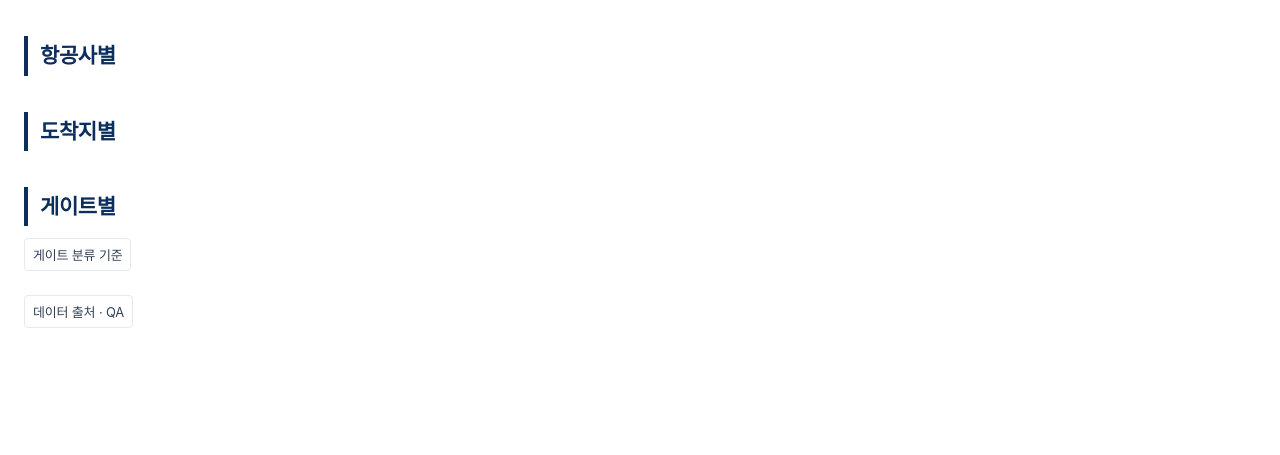
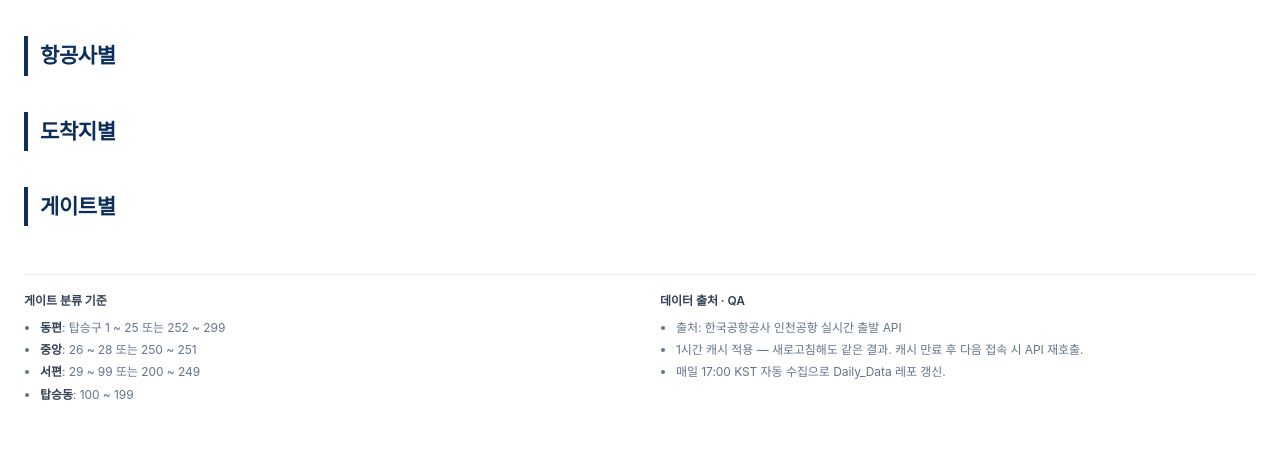
Before and after one commit to jongho1972/icn-dashboard, a FastAPI app: template templates/index.html in a window 1280 px wide. Shown: the part 709-1164 px from the top of the page. Before the commit the page ends 1037 px from the top, so only its background shows below. Run offline with FastAPI, Linux system fonts and the light colour scheme; the template is opened without the code that fills it, so the values that code supplies are empty; some libraries are stand-ins or nearby versions.

Commit message:
style: 게이트 분류·QA 토글 제거 → 페이지 하단 각주 2단 레이아웃

```diff
--- a/templates/index.html
+++ b/templates/index.html
@@ -136,20 +136,25 @@
       background: var(--blue-025); color: var(--navy-900); font-weight: 700;
     }
 
-    /* Details (분류 기준·QA) */
-    details {
-      margin-top: 10px; font-size: 13px; color: var(--slate-500);
+    /* 각주 (페이지 하단) */
+    footer.footnote {
+      margin-top: 48px;
+      padding-top: 16px;
+      border-top: 1px solid var(--slate-100);
+      display: flex; gap: 40px; flex-wrap: wrap;
+      font-size: 12px; color: var(--slate-500);
+      line-height: 1.7; letter-spacing: -0.005em;
     }
-    details summary {
-      cursor: pointer; padding: 6px 8px;
-      border: 1px solid var(--slate-100); border-radius: 4px;
-      display: inline-block; color: var(--slate-700);
+    footer.footnote .footnote-block { flex: 1; min-width: 280px; }
+    footer.footnote .footnote-title {
+      font-weight: 600; color: var(--slate-700); font-size: 12px;
+      margin-bottom: 6px;
     }
-    details[open] summary { color: var(--navy-900); font-weight: 600; }
-    details .body {
-      padding: 10px 14px; font-size: 13px; line-height: 1.7;
-      color: var(--slate-700);
+    footer.footnote ul {
+      margin: 0; padding-left: 16px;
     }
+    footer.footnote li { margin-bottom: 2px; }
+    footer.footnote b { color: var(--slate-700); font-weight: 600; }
 
     /* 차트 범례 */
     .chart-legend {
@@ -199,28 +204,26 @@
     <h3>게이트별</h3>
     <div class="section-note">{{ gate_note }}</div>
     {{ gate_html | safe }}
-    <details>
-      <summary>게이트 분류 기준</summary>
-      <div class="body">
-        <ul style="margin: 6px 0 0 18px; padding: 0;">
+
+    <footer class="footnote">
+      <div class="footnote-block">
+        <div class="footnote-title">게이트 분류 기준</div>
+        <ul>
           <li><b>동편</b>: 탑승구 1 ~ 25 또는 252 ~ 299</li>
           <li><b>중앙</b>: 26 ~ 28 또는 250 ~ 251</li>
           <li><b>서편</b>: 29 ~ 99 또는 200 ~ 249</li>
           <li><b>탑승동</b>: 100 ~ 199</li>
         </ul>
       </div>
-    </details>
-
-    <details style="margin-top: 24px;">
-      <summary>데이터 출처 · QA</summary>
-      <div class="body">
-        <ul style="margin: 6px 0 0 18px; padding: 0;">
+      <div class="footnote-block">
+        <div class="footnote-title">데이터 출처 · QA</div>
+        <ul>
           <li>출처: 한국공항공사 인천공항 실시간 출발 API</li>
           <li>1시간 캐시 적용 — 새로고침해도 같은 결과. 캐시 만료 후 다음 접속 시 API 재호출.</li>
           <li>매일 17:00 KST 자동 수집으로 Daily_Data 레포 갱신.</li>
         </ul>
       </div>
-    </details>
+    </footer>
 
   </div>
 
```
